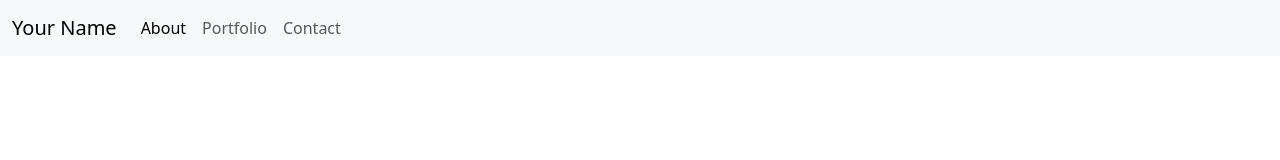
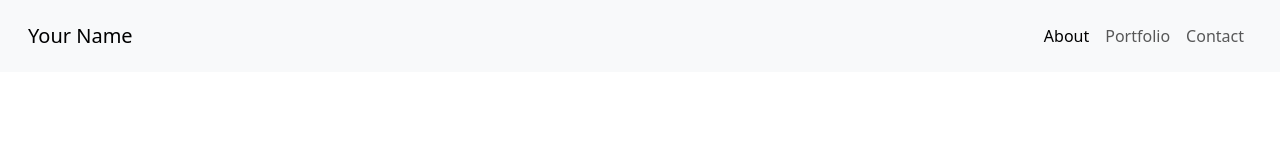
Before and after one commit to sylhuynh/responsive-portfolio-template, a plain HTML site: page index.html in a window 1280 px wide. Drawn offline with nearby package versions, Linux system fonts and the light colour scheme.

Commit message:
changed text alignment of navbar to the end

```diff
--- a/index.html
+++ b/index.html
@@ -16,13 +16,13 @@
   </head>
   <body>
     <!-- Navbar -->
-    <nav class="navbar navbar-expand-lg bg-body-tertiary">
+    <nav class="navbar navbar-expand-lg text-bg-light p-3">
         <div class="container-fluid">
           <a class="navbar-brand" href="index.html">Your Name</a>
           <button class="navbar-toggler" type="button" data-bs-toggle="collapse" data-bs-target="#navbarNavAltMarkup" aria-controls="navbarNavAltMarkup" aria-expanded="false" aria-label="Toggle navigation">
             <span class="navbar-toggler-icon"></span>
           </button>
-          <div class="collapse navbar-collapse" id="navbarNavAltMarkup">
+          <div class="collapse navbar-collapse justify-content-end" id="navbarNavAltMarkup">
             <div class="navbar-nav">
               <a class="nav-link active" aria-current="page" href="index.html">About</a>
               <a class="nav-link" href="portfolio.html">Portfolio</a>
```
